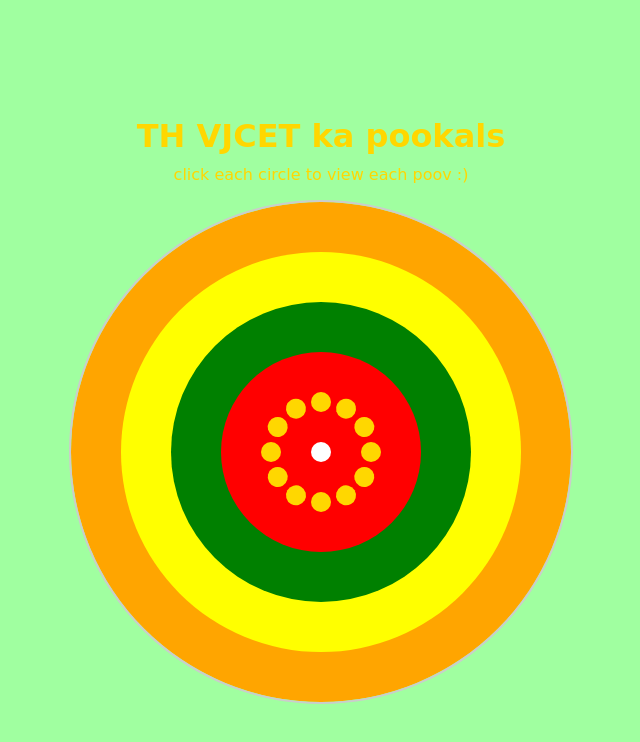
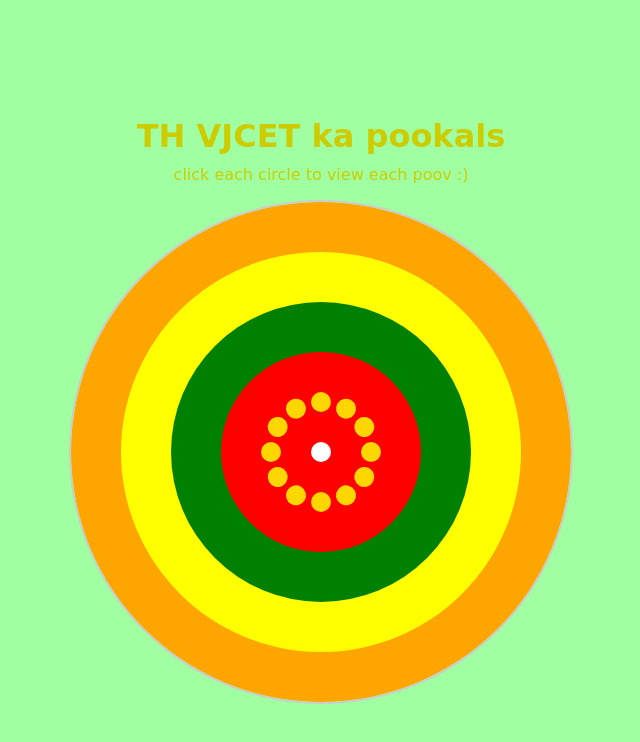
Before and after one commit to Aswathi04/pookalamftth, a plain HTML site: page index.html in a window 1280 px wide. Shown: the whole page, without its empty margins (319-959 px from the left). Drawn offline with Linux system fonts and the light colour scheme; a web font is replaced by a local one.

Commit message:
Revert font color to a darker yellow and maintain the existing background color

```diff
--- a/index.html
+++ b/index.html
@@ -15,8 +15,8 @@
             align-items: center;
             height: 100vh;
             margin: 0;
-            background-color: #A0FFA0; /* Changed background to a slightly darker green */
-            color: #FFD700;
+            background-color: #A0FFA0;
+            color: #CCCC00; /* Changed font color to a darker yellow */
             font-family: 'Chela One', cursive;
             text-align: center;
         }
```
